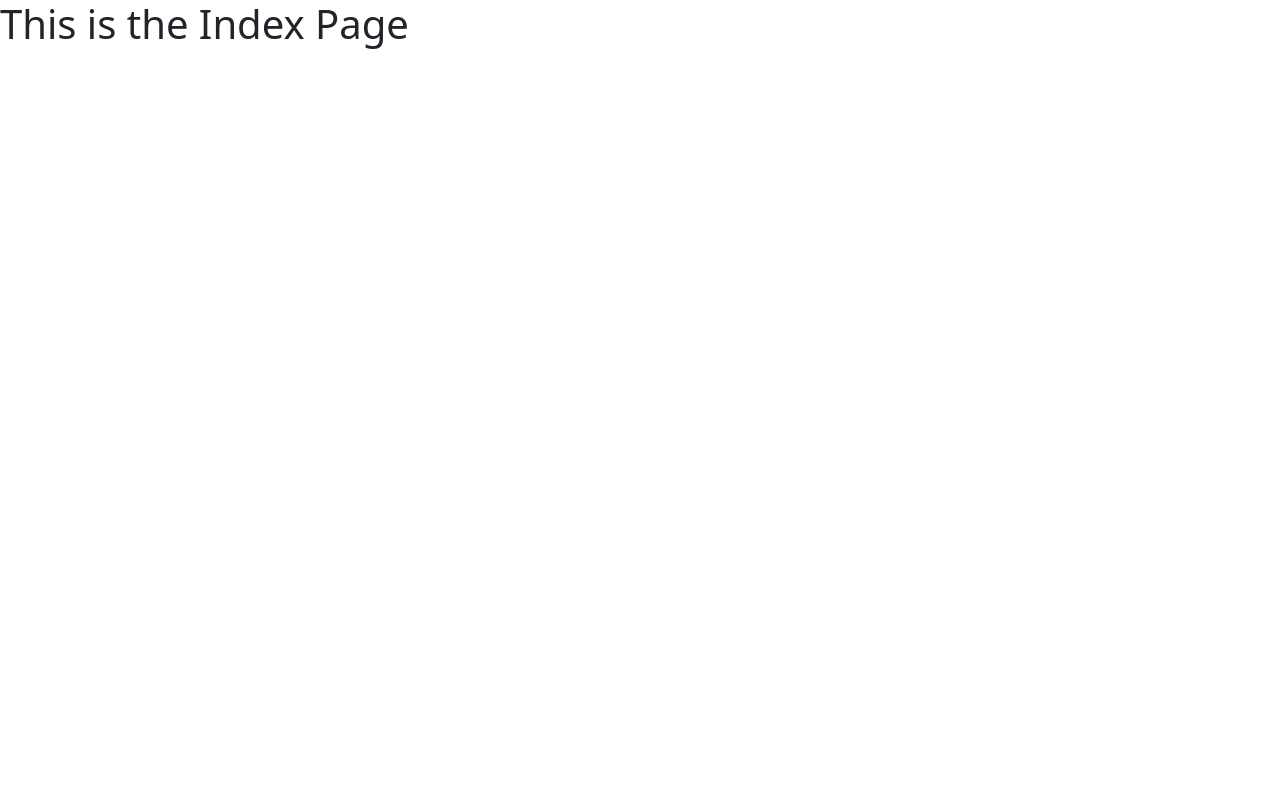
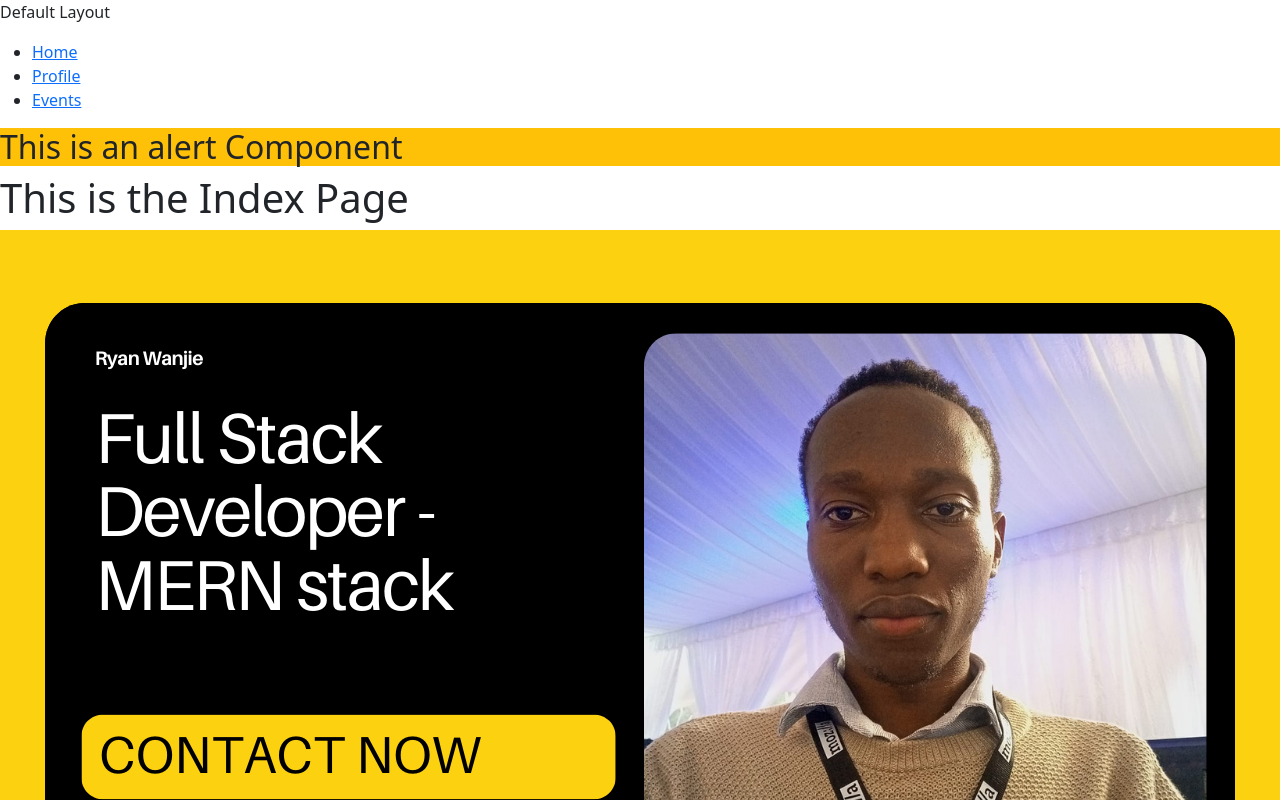
Before and after one commit to Wanjie-Ryan/Nuxt-Starter, a Nuxt app: page / in a window 1280 px wide. Shown: the top 800 px of the page. Built offline with nearby package versions, Linux system fonts and the light colour scheme.

Commit message:
nuxt routing

```diff
--- a/app.vue
+++ b/app.vue
@@ -3,6 +3,21 @@
     <!-- NuxtRouteAnnouncer is used to improce screen readability -->
     <NuxtRouteAnnouncer />
     <NuxtLayout>
+      <header>
+        <nav>
+          <ul>
+            <li>
+              <NuxtLink to="/">Home</NuxtLink>
+            </li>
+            <li>
+              <NuxtLink to="/profile">Profile</NuxtLink>
+            </li>
+            <li>
+              <NuxtLink to="/events">Events</NuxtLink>
+            </li>
+          </ul>
+        </nav>
+      </header>
       <NuxtPage />
     </NuxtLayout>
   </div>
--- /dev/null
+++ b/components/Alert.vue
@@ -0,0 +1,11 @@
+<template>
+  <div class="bg-warning mx-auto">
+    <h2>This is an alert Component</h2>
+  </div>
+</template>
+
+<script>
+export default {};
+</script>
+
+<style></style>
--- /dev/null
+++ b/layouts/default.vue
@@ -0,0 +1,17 @@
+<template>
+    <div class="DefaultLayout">
+        <p>Default Layout</p>
+    </div>
+    <slot/>
+
+</template>
+
+<script>
+export default {
+
+}
+</script>
+
+<style>
+
+</style>
--- a/nuxt.config.ts
+++ b/nuxt.config.ts
@@ -4,7 +4,8 @@ export default defineNuxtConfig({
   compatibilityDate: '2024-04-03',
   devtools: { enabled: true },
   alias:{
-    '@':resolve(__dirname, '/')
+    // '@':resolve(__dirname, '/')
+    assets:"/<rootDir>/assets"
     // the alias allows one to import files using a shorter import statement eg. @/components/compo.vue
   },
   css:[
--- a/pages/index.vue
+++ b/pages/index.vue
@@ -1,3 +1,5 @@
 <template>
+    <Alert/>
     <h1>This is the Index Page</h1>
+    <img src="@/assets/pic-1.png" alt="image"/>
 </template>
--- a/pages/singlePerson/[id].vue
+++ b/pages/singlePerson/[id].vue
@@ -3,3 +3,30 @@
         Single Person Id: {{ $route.params.id }}
     </div>
 </template>
+
+<script>
+
+
+export default{
+    data(){
+        return{
+            personId: this.$route.params.id
+        }
+    },
+    // the watch property only logs the id to the console when the route changes
+    watch:{
+        '$route.params.id'(newId){
+            this.personId = newId
+            console.log('The id',this.personId)
+        }
+    },
+    // the mounted hook logs the id to the console when the component mounts
+    mounted(){
+        console.log('The id',this.personId)
+        // nuxt is a built in composable that provides a way to acess shared runtime context of Nuxt available on both client and server side. it helps you access vue app instance runtime hooks, runtime config vars and internal states.
+        console.log('Nuxt app', this.$nuxt)
+
+    }
+}
+
+</script>
```
Also changed, not shown: assets/pic-1.png (added).
